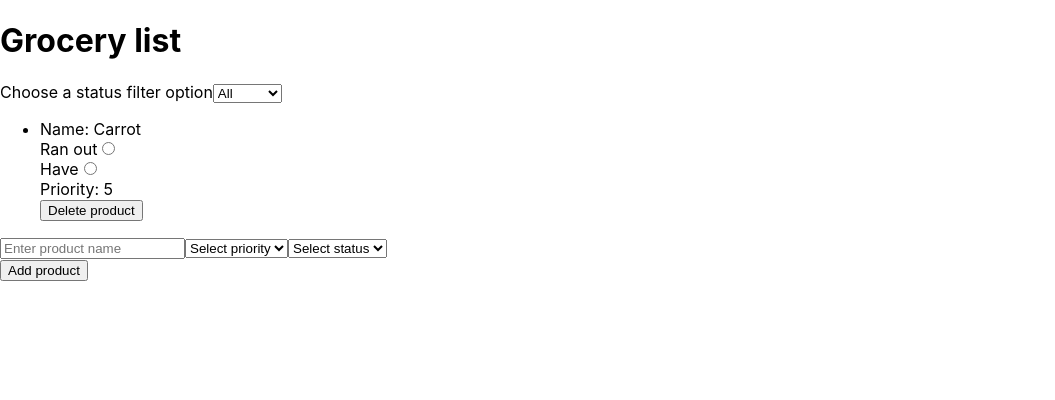
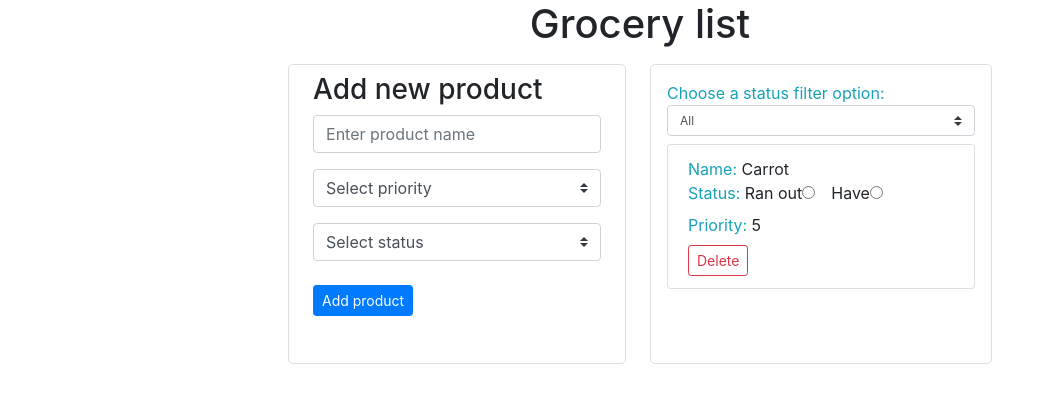
Before and after one commit to AntonSkliarov/grocery-list, a React (Create React App) app: page / in a window 1280 px wide. Shown: the top 400 px of the page, without its empty margins (0-1055 px from the left). Built offline with nearby package versions, Linux system fonts and the light colour scheme.

Commit message:
added styles

```diff
--- a/public/index.html
+++ b/public/index.html
@@ -4,6 +4,8 @@
     <meta charset="utf-8" />
     <meta name="viewport" content="width=device-width, initial-scale=1" />
     <meta name="theme-color" content="#000000" />
+    <link rel="stylesheet" href="https://maxcdn.bootstrapcdn.com/bootstrap/4.0.0/css/bootstrap.min.css"
+      integrity="sha384-Gn5384xqQ1aoWXA+058RXPxPg6fy4IWvTNh0E263XmFcJlSAwiGgFAW/dAiS6JXm" crossorigin="anonymous">
     <title>Grocery list</title>
   </head>
   <body>
--- a/src/App.jsx
+++ b/src/App.jsx
@@ -62,10 +62,18 @@ export function App() {
   };
 
   return (
-    <div className="grocery-list-app">
-      <div className="grocery-list">
-        <h1>Grocery list</h1>
+    <>
+      <h1 className="page-header mb-3 text-center">
+        Grocery list
+      </h1>
+      <div className="grocery-list-app  d-flex justify-content-center">
 
+        <GroceryAddForm
+          setProducts={setProducts}
+          products={sortedByPriorityList}
+        />
+
+        <div className="grocery-list p-3">
           {!!productsForView && (
             <GroceryList
               setCurrentFilterStatus={setCurrentFilterStatus}
@@ -76,10 +84,7 @@ export function App() {
           )}
         </div>
 
-      <GroceryAddForm
-        setProducts={setProducts}
-        products={sortedByPriorityList}
-      />
       </div>
+    </>
   );
 }
--- a/src/App.scss
+++ b/src/App.scss
@@ -1,3 +1,10 @@
-// .grocery-list-app {
-//   display: flex;
-// }
+.grocery-add-form {
+  height: 300px;
+  border: 1px solid rgba(0,0,0,.125);
+  border-radius: 5px;
+}
+
+.grocery-list {
+  border: 1px solid rgba(0,0,0,.125);
+  border-radius: 5px;
+}
--- a/src/components/GroceryAddForm/GroceryAddForm.jsx
+++ b/src/components/GroceryAddForm/GroceryAddForm.jsx
@@ -41,18 +41,19 @@ export function GroceryAddForm({ setProducts, products }) {
   ), []);
 
   return (
-    <div className="grocery-add-form">
-      <form onSubmit={onSubmit}>
+    <div className="grocery-add-form px-3 mr-4">
+      <h3 className="m-2">Add new product</h3>
+      <form onSubmit={onSubmit} className="form-group m-2">
         <input
           type="text"
-          className="new-product"
+          className="new-product form-control mb-3"
           placeholder="Enter product name"
           value={name}
           onChange={event => setName(event.target.value)}
         />
 
         <select
-          className="product__priority-selector"
+          className="custom-select mb-3"
           onChange={selectPriority}
         >
           <option value="" disabled selected>Select priority</option>
@@ -64,7 +65,7 @@ export function GroceryAddForm({ setProducts, products }) {
         </select>
 
         <select
-          className="product__priority-selector"
+          className="custom-select mb-4"
           onChange={selectStatus}
         >
           <option value="" disabled selected>Select status</option>
@@ -73,7 +74,10 @@ export function GroceryAddForm({ setProducts, products }) {
         </select>
 
         <div>
-          <button type="submit">
+          <button
+            type="submit"
+            className="btn btn-primary btn-sm"
+          >
             Add product
           </button>
         </div>
--- a/src/components/GroceryList/GroceryList.jsx
+++ b/src/components/GroceryList/GroceryList.jsx
@@ -15,9 +15,9 @@ export function GroceryList({
   return (
     <>
       <label>
-        Choose a status filter option
+        <span className="text-info">Choose a status filter option: </span>
         <select
-          className="products-sorting-selector"
+          className="custom-select custom-select-sm"
           onChange={setFilter}
         >
           <option value="All">All</option>
@@ -26,7 +26,7 @@ export function GroceryList({
         </select>
       </label>
 
-      <ul>
+      <ul className="list-group">
         {products.map(product => (
           <ListItem
             key={product.id}
--- a/src/components/ListItem/ListItem.jsx
+++ b/src/components/ListItem/ListItem.jsx
@@ -1,28 +1,25 @@
 import React from 'react';
 import PropTypes from 'prop-types';
 
-export function ListItem({ product, deleteProduct, statusChange }) {
-  return (
-    <li className="listItem">
-      {`Name: ${product.name}`}
+export const ListItem = ({ product, deleteProduct, statusChange }) => (
+  <li className="list-group-item mb-3">
 
-      {/* <select>
-        <option value={product.status}>{product.status}</option>
-        <option value="Ran out">Ran out</option>
-        <option value="Have">Have</option>
-      </select> */}
+    <span className="text-info">Name: </span>
+    {product.name}
 
-      <div>
+    <div className="">
+      <span className="text-info">Status: </span>
       <label>
         Ran out
         <input
+          className="mr-3"
           type="radio"
           value="Ran out"
           checked={product.status === 'Ran out'}
           onChange={event => statusChange(event.target.value, product.id)}
         />
       </label>
-        <br />
+
       <label>
         Have
         <input
@@ -34,19 +31,20 @@ export function ListItem({ product, deleteProduct, statusChange }) {
       </label>
     </div>
 
-      {`Priority: ${product.priority}`}
-      <div>
+    <span className="text-info">Priority: </span>
+    {product.priority}
+    <div className="mt-2">
       <button
+        className="btn btn-outline-danger btn-sm"
         type="button"
         title="delete product from the list"
         onClick={() => deleteProduct(product.id)}
       >
-          Delete product
+        Delete
       </button>
     </div>
   </li>
 );
-}
 
 ListItem.propTypes = {
   deleteProduct: PropTypes.func.isRequired,
--- a/src/index.css
+++ b/src/index.css
@@ -6,8 +6,3 @@ body {
   -webkit-font-smoothing: antialiased;
   -moz-osx-font-smoothing: grayscale;
 }
-
-code {
-  font-family: source-code-pro, Menlo, Monaco, Consolas, 'Courier New',
-    monospace;
-}
```
Also changed, not shown: public/robots.txt (deleted). Lines whose indentation alone changed are shown as unchanged.
